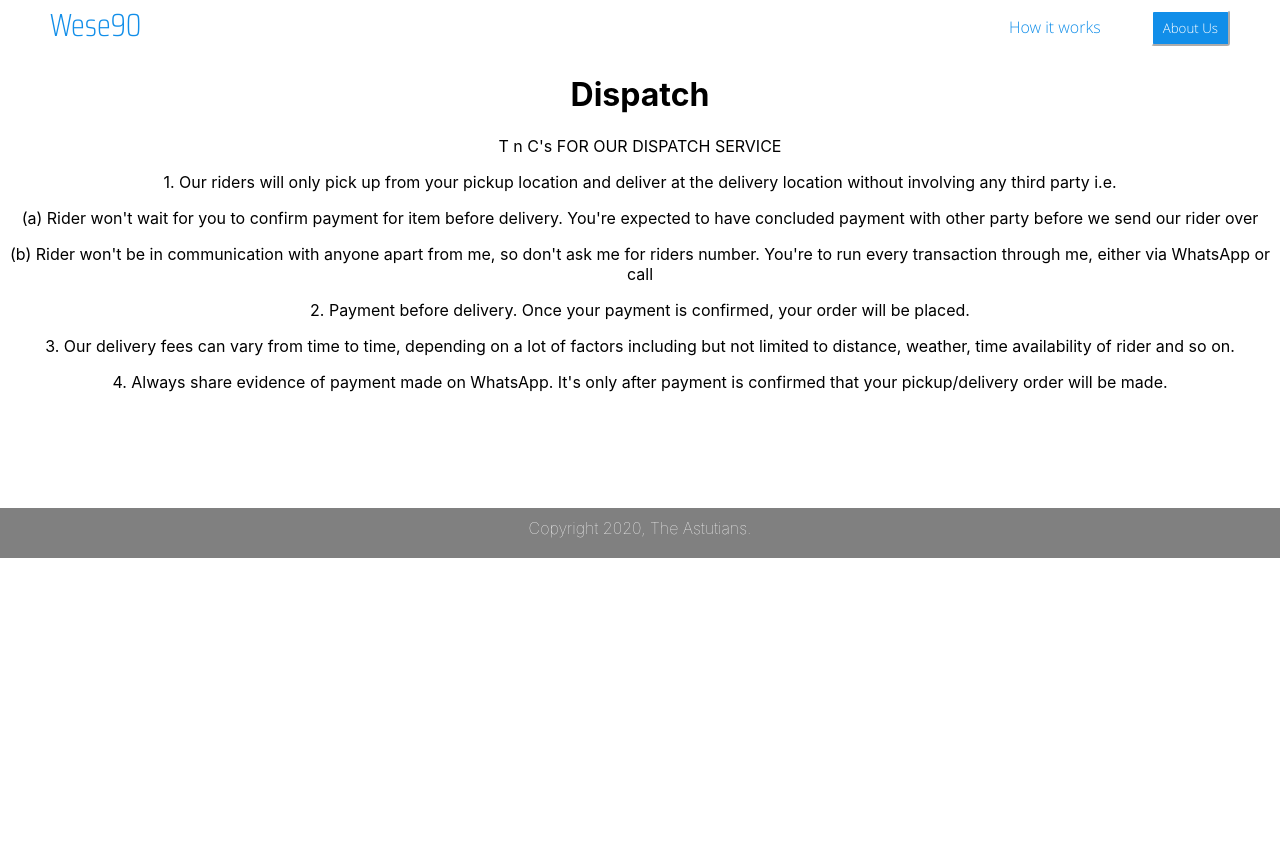
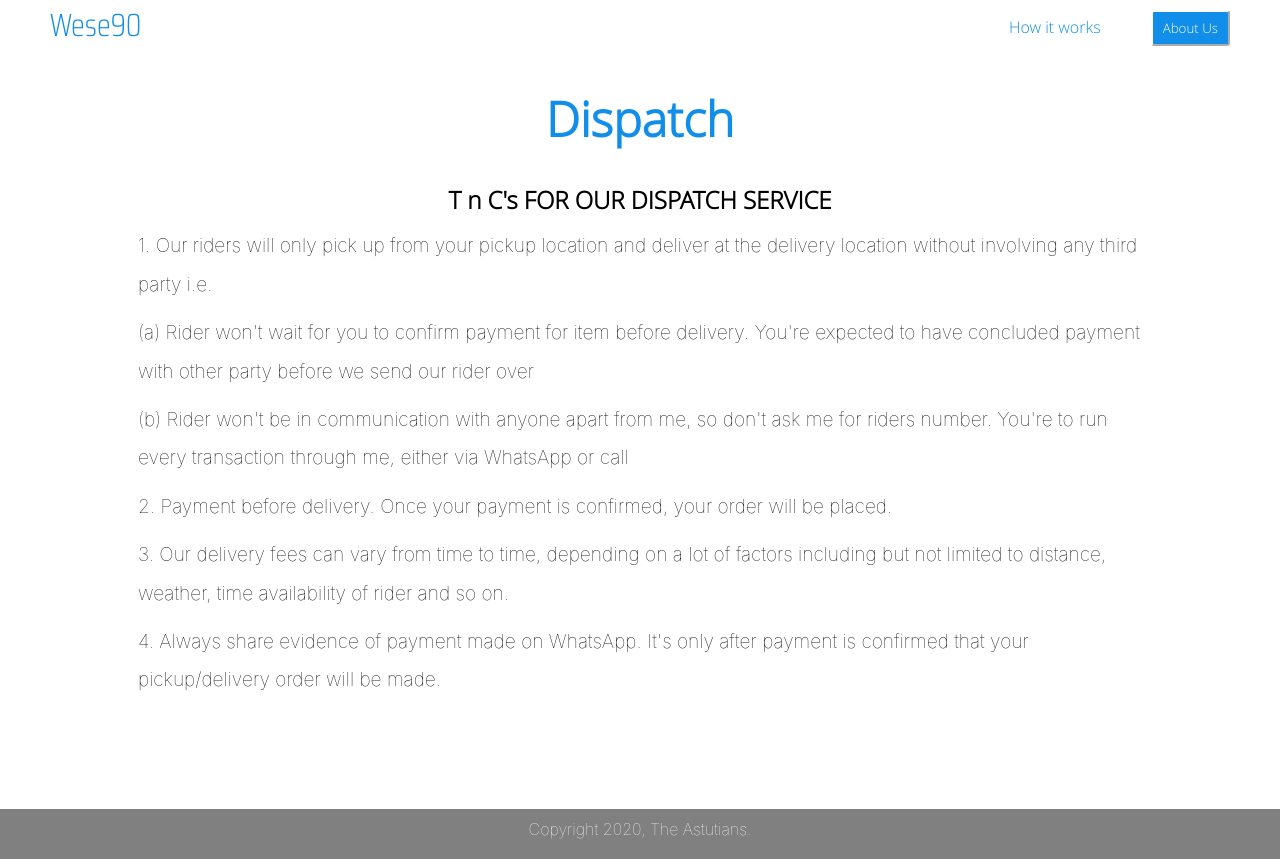
Before and after one commit to TheAstutian/wese90, a React (Create React App) app: page /dispatch in a window 1280 px wide. Before the commit the page ends 800 px from the top, so only its background shows below. Built offline with nearby package versions, Linux system fonts and the light colour scheme; the HTML template or start-up script is replaced by a standard one.

Commit message:
styling for dispatch page

```diff
--- a/src/pages/dispatch/dispatch.style.scss
+++ b/src/pages/dispatch/dispatch.style.scss
@@ -1,4 +1,29 @@
 .dispatch-container{
     display: flex;
     flex-direction: column;
+
+    h1 {
+        color: #118EE9;
+        font-family: 'OpenSans-Light';
+        font-size: 3em;
+    }
+    .content{
+        margin-left: 10%;
+        margin-right: 10%;
+
+
+        span {
+
+            font-family: 'OpenSans-Light';
+            font-size: 1.5em;
+            font-weight: bold;
+        }
+        p{
+            font-weight: lighter;
+            font-size: 1.2em;
+            text-align: left;
+            margin: 10px;
+            line-height: 2em;
+        }
+    }
 }
```
Also changed, not shown: 1 other file (tests, documents, lock files or other folders).
